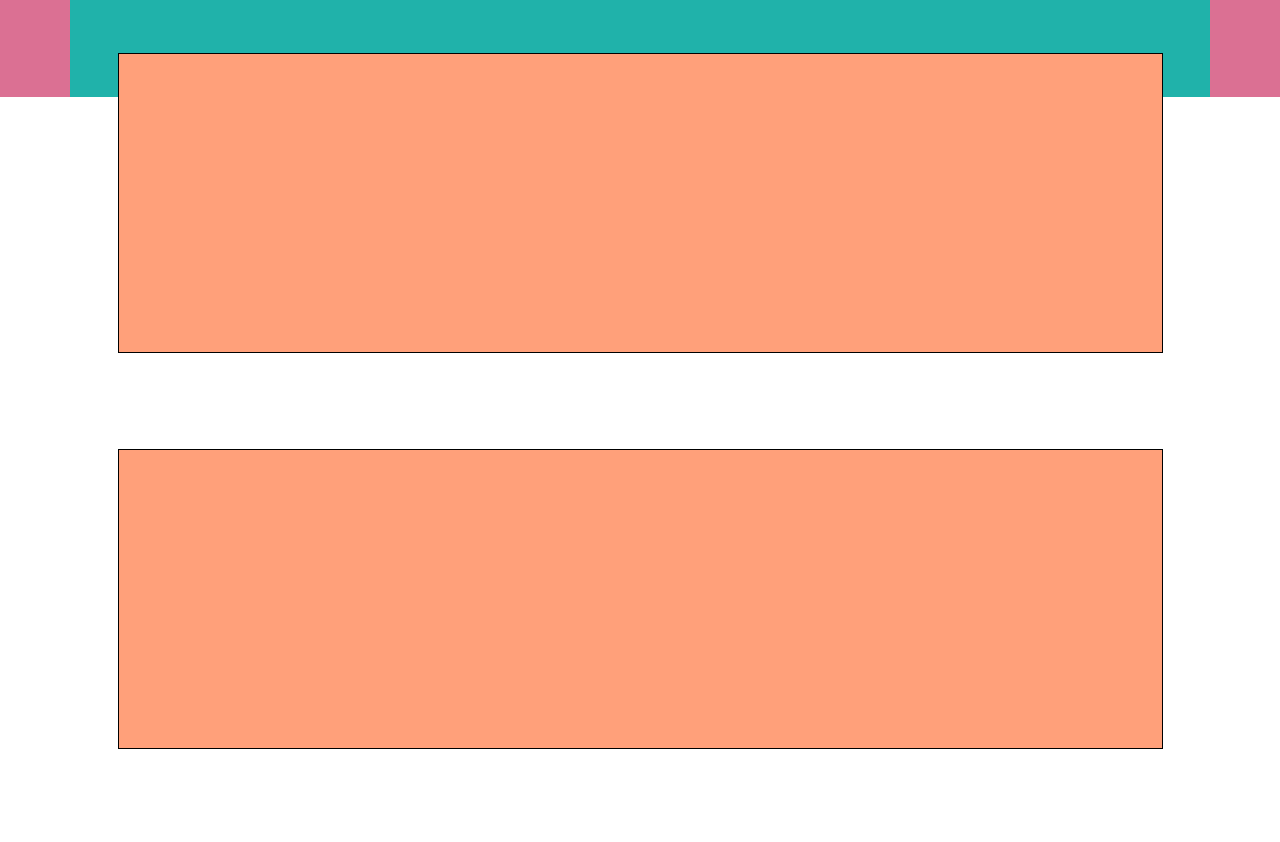
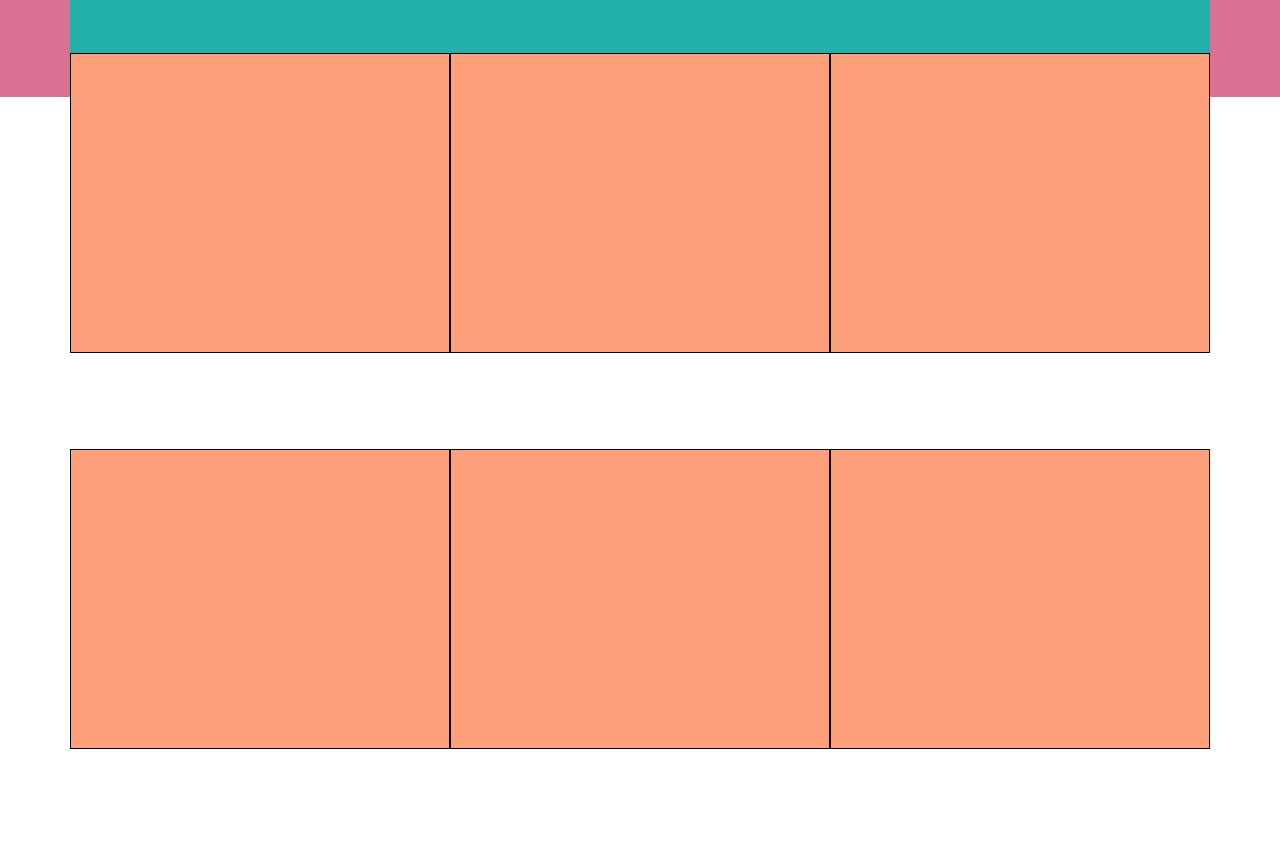
Before and after one commit to MatteoBassanin/html-css-bootstrap-freelancer, a plain HTML site: page index.html in a window 1280 px wide. Shown: the part 253-1095 px from the top of the page. After the commit the page ends 1050 px from the top, so only its background shows below. Drawn offline with nearby package versions, Linux system fonts and the light colour scheme.

Commit message:
first section responsive

```diff
--- a/index.html
+++ b/index.html
@@ -38,22 +38,28 @@
             <div class="container-lg">
                 <div class="row justify-content-center">
                     <h2 class="col-11 ms_title text-center">Portofolio</h2>
-                    <div class="col-11 my-5">
+
+                    <div class="col-11 col-md-6 col-lg-4 my-5">
 
                     </div>
-                    <div class="col-11 my-5">
+
+                    <div class="col-11 col-md-6 col-lg-4 my-5">
 
                     </div>
-                    <div class="col-11 my-5">
+
+                    <div class="col-11 col-md-6 col-lg-4 my-5">
 
                     </div>
-                    <div class="col-11 my-5">
+
+                    <div class="col-11 col-md-6 col-lg-4 my-5">
 
                     </div>
-                    <div class="col-11 my-5">
+
+                    <div class="col-11 col-md-6 col-lg-4 my-5">
 
                     </div>
-                    <div class="col-11 my-5">
+
+                    <div class="col-11 col-md-6 col-lg-4 my-5">
 
                     </div>
                 </div>
```
